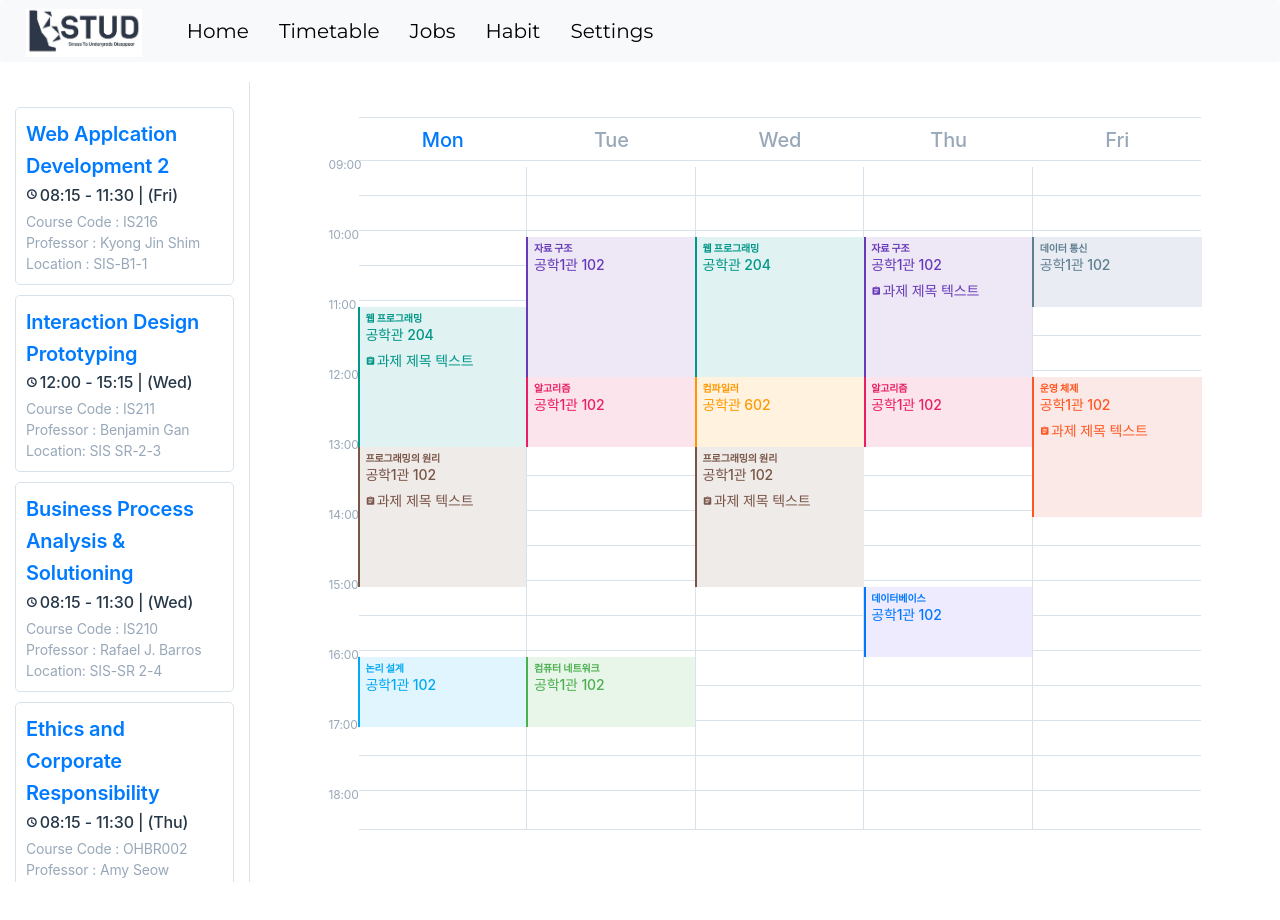
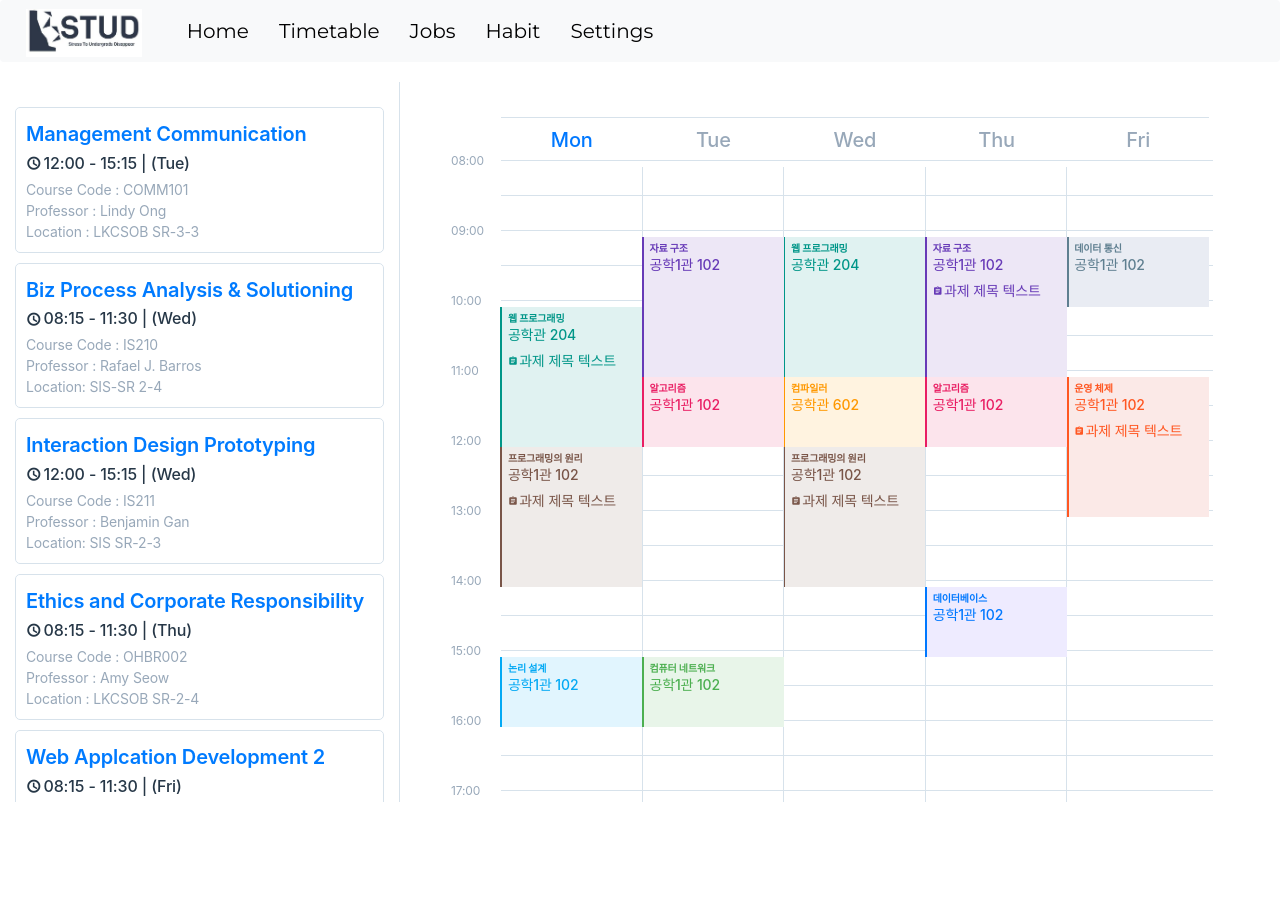
Before and after one commit to SlaveToJavascript/is216-project, a Vue app: page /#/timetable in a window 1280 px wide. Shown: the top 920 px of the page. After the commit the page ends 802 px from the top, so only its background shows below. Built offline with nearby package versions, Linux system fonts and the light colour scheme; a web font is replaced by a local one; what v-calendar, vue-sidebar-menu would draw is missing.

Commit message:
Add Vue Router

```diff
--- a/src/components/Schedule.vue
+++ b/src/components/Schedule.vue
@@ -4,15 +4,30 @@
       <section class="section-nav">
         <ul class="list-lecture">
           <li class="card-lecture">
-            <a class="lecture-title" href="#">Web Applcation Development 2</a>
+            <a class="lecture-title" href="#">Management Communication</a>
             <h6 class="lecture-time">
               <i class="material-icons ic-lecture-info">access_time</i>
-              <span>08:15 - 11:30 | (Fri)</span>
+              <span>12:00 - 15:15 | (Tue)</span>
             </h6>
             <ul class="list-lecture-info">
-              <li>Course Code : IS216</li>
-              <li>Professor : Kyong Jin Shim</li>
-              <li>Location : SIS-B1-1</li>
+              <li>Course Code : COMM101</li>
+              <li>Professor : Lindy Ong</li>
+              <li>Location : LKCSOB SR-3-3</li>
+            </ul>
+          </li>
+
+          <li class="card-lecture">
+            <a class="lecture-title" href="#"
+              >Biz Process Analysis & Solutioning</a
+            >
+            <h6 class="lecture-time">
+              <i class="material-icons ic-lecture-info">access_time</i>
+              <span>08:15 - 11:30 | (Wed)</span>
+            </h6>
+            <ul class="list-lecture-info">
+              <li>Course Code : IS210</li>
+              <li>Professor : Rafael J. Barros</li>
+              <li>Location: SIS-SR 2-4</li>
             </ul>
           </li>
 
@@ -26,21 +41,6 @@
               <li>Course Code : IS211</li>
               <li>Professor : Benjamin Gan</li>
               <li>Location: SIS SR-2-3</li>
-            </ul>
-          </li>
-
-          <li class="card-lecture">
-            <a class="lecture-title" href="#"
-              >Business Process Analysis & Solutioning</a
-            >
-            <h6 class="lecture-time">
-              <i class="material-icons ic-lecture-info">access_time</i>
-              <span>08:15 - 11:30 | (Wed)</span>
-            </h6>
-            <ul class="list-lecture-info">
-              <li>Course Code : IS210</li>
-              <li>Professor : Rafael J. Barros</li>
-              <li>Location: SIS-SR 2-4</li>
             </ul>
           </li>
 
@@ -60,15 +60,15 @@
           </li>
 
           <li class="card-lecture">
-            <a class="lecture-title" href="#">Management Communication</a>
+            <a class="lecture-title" href="#">Web Applcation Development 2</a>
             <h6 class="lecture-time">
               <i class="material-icons ic-lecture-info">access_time</i>
-              <span>12:00 - 15:15 | (Tue)</span>
+              <span>08:15 - 11:30 | (Fri)</span>
             </h6>
             <ul class="list-lecture-info">
-              <li>Course Code : COMM101</li>
-              <li>Professor : Lindy Ong</li>
-              <li>Location : LKCSOB SR-3-3</li>
+              <li>Course Code : IS216</li>
+              <li>Professor : Kyong Jin Shim</li>
+              <li>Location : SIS-B1-1</li>
             </ul>
           </li>
         </ul>
@@ -78,6 +78,8 @@
           <div class="table-schedule">
             <div class="timeline">
               <ul>
+                <li><span>08:00</span></li>
+                <li><span>08:30</span></li>
                 <li><span>09:00</span></li>
                 <li><span>09:30</span></li>
                 <li><span>10:00</span></li>
@@ -97,6 +99,8 @@
                 <li><span>17:00</span></li>
                 <li><span>17:30</span></li>
                 <li><span>18:00</span></li>
+                <li><span>18:30</span></li>
+                <li><span>19:00</span></li>
               </ul>
             </div>
 
@@ -380,20 +384,7 @@ a:hover {
   font-size: 0;
   position: relative;
 }
-  .container-lecture .header {
-    border-bottom: 0.0625rem solid #d7e2eb;
-    padding: 1rem 1.5rem;
-    display: flex;
-    justify-content: space-between;
-    align-items: center;
-    position: sticky;
-  }
-  .container-lecture .header .headline {
-    display: inline-block;
-    margin-bottom: 0;
-    font-weight: 700;
-    color: #263747;
-  }
+
 .container-lecture .section-nav,
 .container-lecture .section-list {
   font-size: 16px;
@@ -416,8 +407,8 @@ a:hover {
   }
 }
 .container-lecture .section-nav {
-    width: 25rem;
-    max-height: 100vh;
+  width: 40rem;
+  max-height: 90vh;
   overflow-y: scroll;
   border-right: 0.0625rem solid #d7e2eb;
 }
@@ -499,7 +490,8 @@ a:hover {
 }
 .container-lecture .section-nav .list-lecture .lecture-time .ic-lecture-info {
   margin-right: 0.25rem;
-    font-size: 1.125rem;
+  margin-top: 0.05rem;
+  font-size: 1.5rem;
   font-weight: 700;
 }
 .container-lecture .section-nav .list-lecture .lecture-time span {
@@ -518,13 +510,12 @@ a:hover {
 @media (max-width: 1199px) {
   .container-lecture .section-nav .list-lecture {
     display: flex;
-      overflow-x: scroll;
     margin-bottom: 0;
   }
   .container-lecture .section-nav .list-lecture .card-lecture {
     margin-top: 0;
     margin-right: 0.5rem;
-      min-width: 15rem;
+    min-width: 35rem;
     width: 100%;
   }
 }
@@ -543,12 +534,13 @@ a:hover {
   }
 }
 .container-lecture .section-list {
-    width: calc(100% - 25rem);
+  overflow-y: scroll;
+  width: calc(100% - 40rem);
   padding-bottom: 7.5rem;
 }
 @media (min-width: 768px) {
   .container-lecture .section-list {
-      min-height: calc(100vh - 3.125rem - rem-calc(66) - 21.125rem);
+    max-height: 90vh;
   }
 }
 @media (max-width: 1199px) {
@@ -663,8 +655,9 @@ a:hover {
   .table-schedule .timeline li span {
     font-size: 12px;
     line-height: 1.5;
+    margin-left: -2rem;
     display: inline-block;
-      transform: translateY(-50%);
+    transform: translateY(-70%);
     color: #98a8b9;
   }
   .table-schedule .timeline li:after {
@@ -803,7 +796,7 @@ a:hover {
     margin-left: 3rem;
   }
   .table-schedule .table-schedule-subject .timeline-vertical ul {
-      height: 66.25rem;
+    height: 80rem;
     display: block;
     overflow: visible;
     padding: 0;
@@ -1201,5 +1194,4 @@ a:hover {
   margin-top: 1rem;
   margin-bottom: 0.5rem;
 }
-
 </style>
--- a/src/components/TopNav.vue
+++ b/src/components/TopNav.vue
@@ -2,21 +2,18 @@
   <div id="navbar">
     <b-navbar toggleable="lg" type="dark" variant="info" class="bg-light">
       <b-navbar-brand href="#">
-        <img
-          src="../assets/images/logo.jpg"
-          alt="STUD"
-        >
+        <img src="../assets/images/logo.jpg" alt="STUD" />
       </b-navbar-brand>
 
       <b-navbar-toggle target="nav-collapse"></b-navbar-toggle>
 
       <b-collapse id="nav-collapse" is-nav>
         <b-navbar-nav>
-          <b-nav-item href="/">Home</b-nav-item>
-          <b-nav-item href="/timetable">Timetable</b-nav-item>
-          <b-nav-item href="/jobs">Jobs</b-nav-item>
-          <b-nav-item href="/habit">Habit</b-nav-item>
-          <b-nav-item href="/settings">Settings</b-nav-item>
+          <b-nav-item to="/" href="#">Home</b-nav-item>
+          <b-nav-item to="/timetable" href="#">Timetable</b-nav-item>
+          <b-nav-item to="/jobs" href="#">Jobs</b-nav-item>
+          <b-nav-item to="habit" href="#">Habit</b-nav-item>
+          <b-nav-item to="/settings" href="#">Settings</b-nav-item>
         </b-navbar-nav>
       </b-collapse>
     </b-navbar>
@@ -73,7 +70,7 @@ export default {
             class: "glyphicon glyphicon-cog"
           }
         }
-      ],
+      ]
     };
   }
 };
--- a/src/views/Habit.vue
+++ b/src/views/Habit.vue
@@ -2,20 +2,17 @@
   <div>
     <TopNav />
 
-    <LeftNav />
     Habit Page
   </div>
 </template>
 
 <script>
 import TopNav from "@/components/TopNav";
-import LeftNav from "@/components/LeftNav";
 
 export default {
   name: "Habit",
   components: {
     TopNav,
-    LeftNav
   }
 };
 </script>
--- a/src/views/Home.vue
+++ b/src/views/Home.vue
@@ -4,7 +4,6 @@
     <TopNav />
 
     <!-- LEFT NAVIGATION MENU -->
-    <LeftNav />
 
     <div class="row">
       <div class="col col-md-4">
@@ -28,7 +27,6 @@
 <script>
 // @ is an alias to /src
 import TopNav from "@/components/TopNav";
-import LeftNav from "@/components/LeftNav";
 import QuoteBar from "@/components/QuoteBar";
 import ModulesAccordian from "@/components/ModulesAccordian";
 import ToDo from "@/components/ToDo";
@@ -39,7 +37,6 @@ export default {
     TopNav,
     QuoteBar,
     ModulesAccordian,
-    LeftNav,
     ToDo
   },
   data() {
--- a/src/views/Jobs.vue
+++ b/src/views/Jobs.vue
@@ -2,20 +2,17 @@
   <div>
     <TopNav />
 
-    <LeftNav />
     Jobs Page
   </div>
 </template>
 
 <script>
 import TopNav from "@/components/TopNav";
-import LeftNav from "@/components/LeftNav";
 
 export default {
   name: "Jobs",
   components: {
     TopNav,
-    LeftNav
   }
 };
 </script>
--- a/src/views/Settings.vue
+++ b/src/views/Settings.vue
@@ -2,20 +2,17 @@
   <div>
     <TopNav />
 
-    <LeftNav />
     Settings Page
   </div>
 </template>
 
 <script>
 import TopNav from "@/components/TopNav";
-import LeftNav from "@/components/LeftNav";
 
 export default {
   name: "Settings",
   components: {
     TopNav,
-    LeftNav
   }
 };
 </script>
```
Lines whose indentation alone changed are shown as unchanged.
